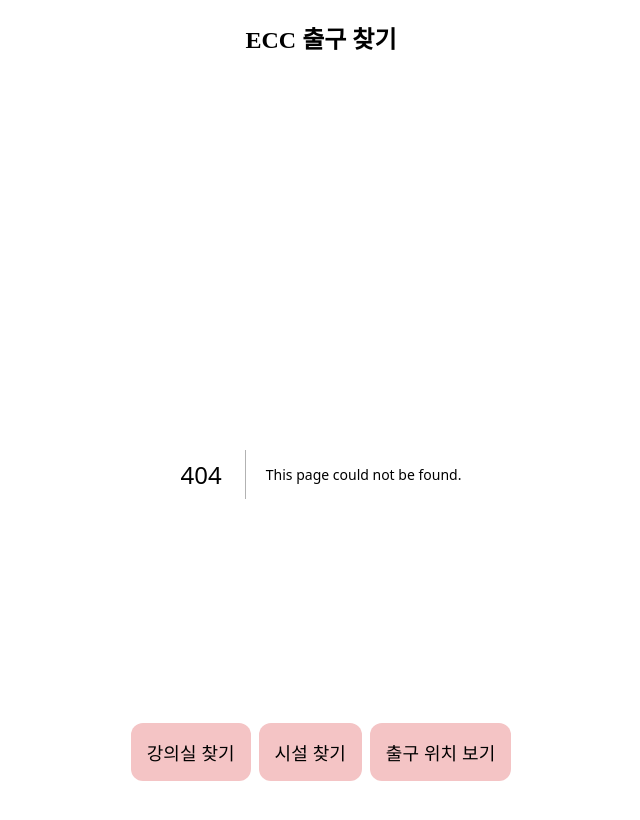
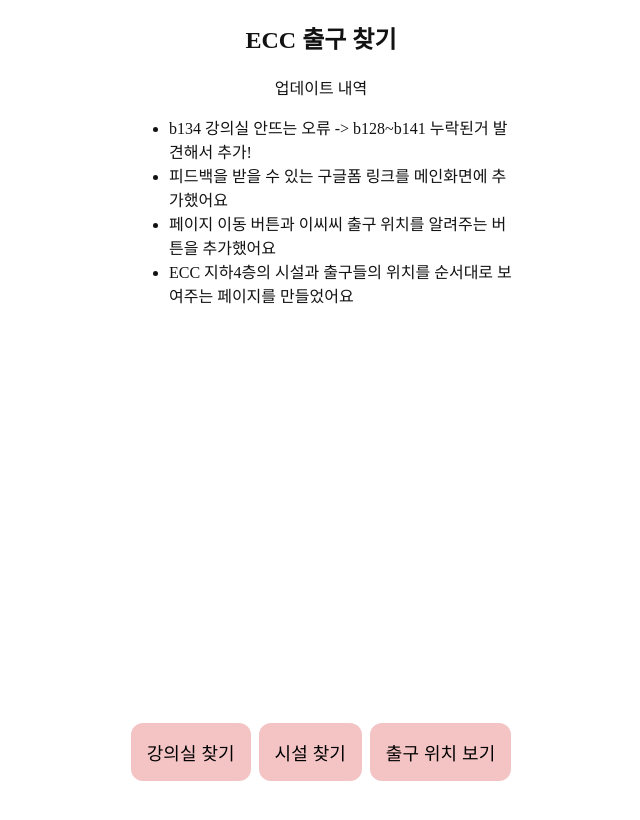
Before and after one commit to seondal/EcCuseMe, a Next.js app: page /update in a window 1280 px wide. Before the commit this address had no page. Shown: the top 820 px of the page, without its empty margins (319-959 px from the left). Built offline with nearby package versions, Linux system fonts and the light colour scheme.

Commit message:
🛠 fix :  b143 강의실 안뜨는 오류

```diff
--- a/src/app/page.tsx
+++ b/src/app/page.tsx
@@ -3,6 +3,7 @@
 import KakaoAdfit from "@/components/kakaoAdfit";
 import URL from "@/constants/url";
 import { ExitData, exitDataByClassroom } from "@/utils/findExit";
+import Link from "next/link";
 import { useEffect, useState } from "react";
 
 export default function Home() {
@@ -52,13 +53,16 @@
       <KakaoAdfit width={320} height={100} unit={"DAN-UR1xj929Pmx2ug2Y"} />
       <div className="text-center mt-4 [&_button]:text-xs">
         <div>문의, 기능제안, 오류신고 편하게 해주세요 !</div>
-        <div className="flex gap-4 justify-center mt-2">
+        <div className="flex gap-4 justify-center mt-2 flex-wrap">
           <a href={URL.tossme}>
             <button>이 사이트 만든 사람</button>
           </a>
           <a href={URL.feedback}>
             <button>의견 남기러 가기</button>
           </a>
+          <Link href={"/update"}>
+            <button>업데이트</button>
+          </Link>
         </div>
       </div>
     </div>
--- /dev/null
+++ b/src/app/update/page.tsx
@@ -0,0 +1,14 @@
+import Updates from "@/data/updates";
+
+export default function Update() {
+  return (
+    <div>
+      <div>업데이트 내역</div>
+      <ul className="text-left flex flex-col-reverse">
+        {Updates.map((item, idx) => (
+          <li key={idx}>{item}</li>
+        ))}
+      </ul>
+    </div>
+  );
+}
--- /dev/null
+++ b/src/data/updates.ts
@@ -0,0 +1,8 @@
+const Updates = [
+  "ECC 지하4층의 시설과 출구들의 위치를 순서대로 보여주는 페이지를 만들었어요",
+  "페이지 이동 버튼과 이씨씨 출구 위치를 알려주는 버튼을 추가했어요",
+  "피드백을 받을 수 있는 구글폼 링크를 메인화면에 추가했어요",
+  "b134 강의실 안뜨는 오류 -> b128~b141 누락된거 발견해서 추가!",
+];
+
+export default Updates;
```
Also changed, not shown: src/utils/findExit.tsx (+4 -3 lines).
